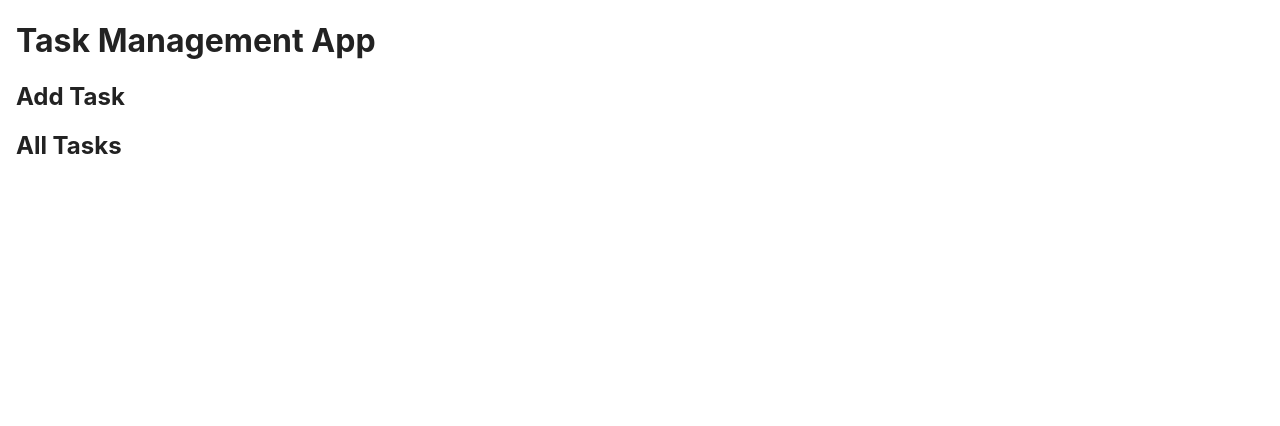
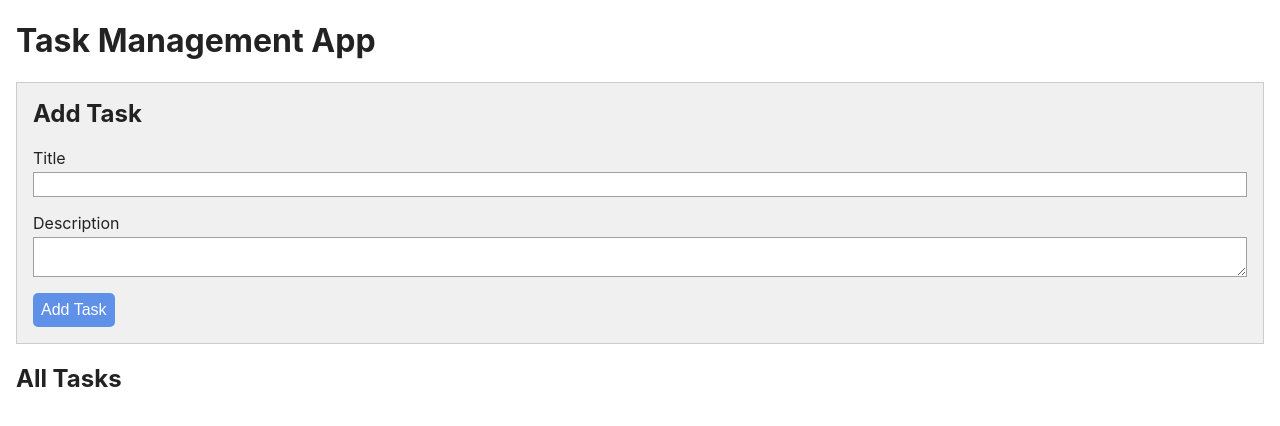
Before and after one commit to alikhan27/task-management-app, a React (Create React App) app in the folder frontend/: page / in a window 1280 px wide. Shown: the top 426 px of the page. Built offline with nearby package versions, Linux system fonts and the light colour scheme.

Commit message:
Added the form fields for the Add Task Component

```diff
--- a/frontend/src/App.css
+++ b/frontend/src/App.css
@@ -2,3 +2,37 @@ body {
   margin: 1rem;
   color: #222;
 }
+
+.add-task-container {
+  display: flex;
+  flex-direction: column;
+  padding: 1rem;
+  background: #f1f0f0;
+  border: 1px solid #ccc;
+}
+
+.add-task-container h2 {
+  margin-top: 0;
+}
+
+.form-group {
+  display: flex;
+  flex-direction: column;
+  margin-bottom: 1rem;
+}
+
+.form-control {
+  border: 1px solid #a0a0a0;
+  margin-top: 0.25rem;
+  padding: 0.25rem;
+}
+
+.btn {
+  font-size: 1rem;
+  border: none;
+  border-radius: 5px;
+  padding: 0.5rem;
+  background-color: #6091e9;
+  color: #fff;
+  cursor: pointer;
+}
--- a/frontend/src/components/AddTask/AddTask.js
+++ b/frontend/src/components/AddTask/AddTask.js
@@ -1,5 +1,18 @@
 export default function AddTask() {
     return (<div className="add-task-container">
         <h2>Add Task</h2>
+        <form>
+            <div className="form-group">
+                <label htmlFor="title">Title</label>
+                <input type="text" className="form-control" name="title" id="title" />
+            </div>
+            <div className="form-group">
+                <label htmlFor="desc">Description</label>
+                <textarea className="form-control" name="description" id="desc" />
+            </div>
+            <div className="btn-group">
+                <button className="btn" data-testid="add-task">Add Task</button>
+            </div>
+        </form>
     </div>)
 }
```
Also changed, not shown: 1 other file (tests, documents, lock files or other folders).
